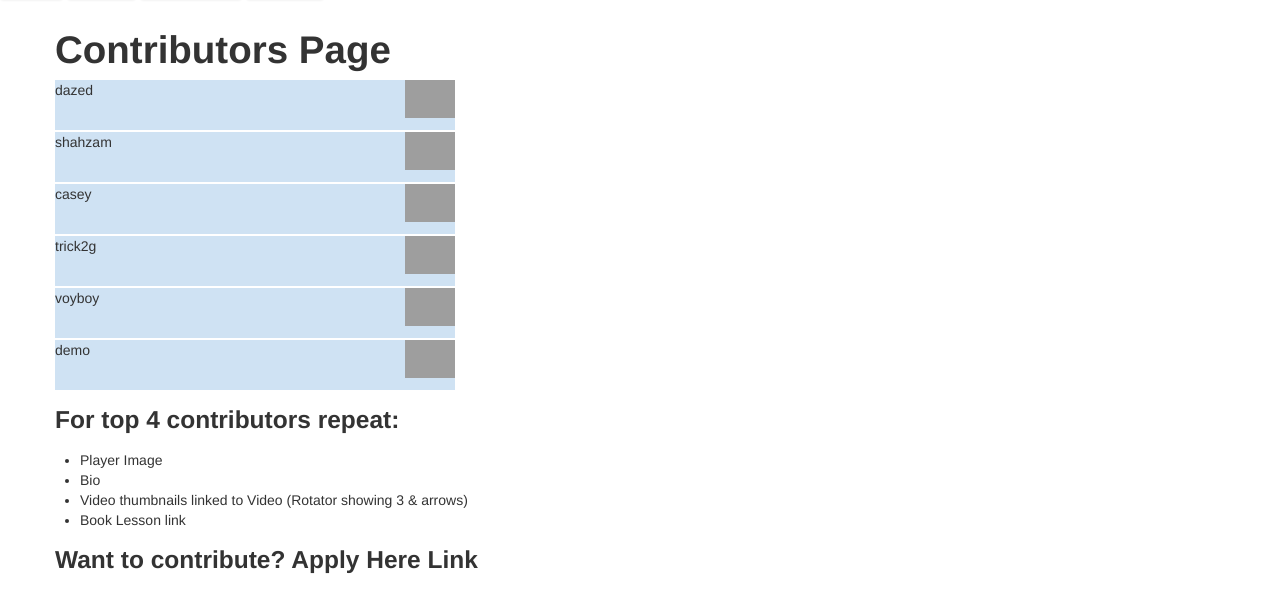
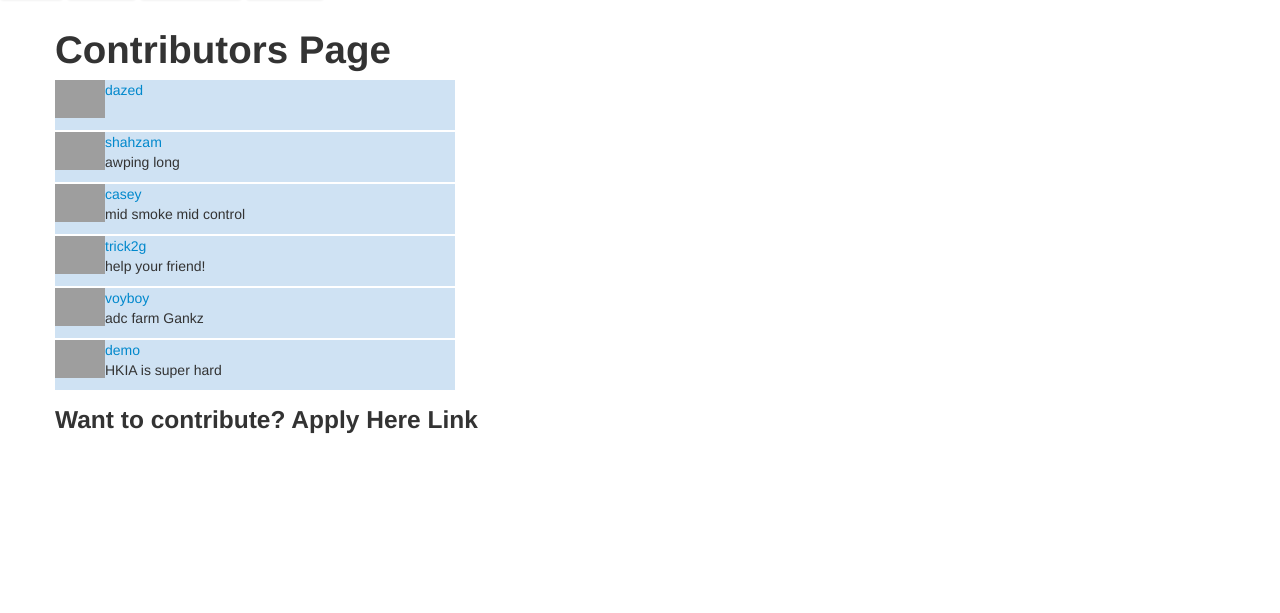
Before and after one commit to frsilent/gameguides, a Django app: page /contributors/ in a window 1280 px wide. Shown: the part 95-708 px from the top of the page. Run offline with Django 3.2, Linux system fonts and the light colour scheme; data comes from the database, SQL or seed files in the repository; grey boxes are pictures that could not be loaded.

Commit message:
Ironing out contributors page and switched to generic lsitview & detailview

```diff
--- a/game_guides/contributors/models.py
+++ b/game_guides/contributors/models.py
@@ -1,6 +1,8 @@
 from django.db import models
 from games.models import Game
 from django.conf import settings
+
+from guides.models import Guide
 
 class Contributor(models.Model):
     """
@@ -10,9 +12,13 @@ class Contributor(models.Model):
     class Meta:
         app_label = "contributors"
 
-    account = models.ForeignKey('accounts.Account') # Think this should exist but Joe says no. If removed a lot of these things will need to be ported over to User account
+    account = models.ForeignKey('accounts.Account')
     # games_played = models.ManyToManyField('games.Game')
     bio     = models.CharField(max_length=2048, default='', blank=True)
 
+    def get_guides(self):
+        guides = Guide.objects.filter(contributor = self.id)
+        return guides
+
     def __unicode__(self):
         return unicode(self.account)
--- a/game_guides/contributors/urls.py
+++ b/game_guides/contributors/urls.py
@@ -1,5 +1,11 @@
 from django.conf.urls import patterns, url
+from contributors.views import ContributorListView, ContributorDetailView
 
 urlpatterns = patterns('contributors.views',
-    url(r'^$', 'contributors', name='contributors-listing'),
+    url(r'^$', ContributorListView.as_view(), name='contributor-list'),
+    url(r'^(?P<slug>[-_\w]+)/$', ContributorDetailView.as_view(), name='contributor-detail'),
 )
+
+
+# url(r'^item/(?P<item_id>\d+)/$',                        'edit_item',            name='core-edit_item'),
+#     url(r'^(?P<section_id>\d+)/(?P<item_id>\d+)/$',         'edit_item',            name='core-edit_item'),
--- a/game_guides/contributors/views.py
+++ b/game_guides/contributors/views.py
@@ -1,13 +1,35 @@
 from django.http import HttpResponseRedirect
 from django.shortcuts import render_to_response
 from django.template import RequestContext
+from django.views.generic.list import ListView
+from django.views.generic.detail import DetailView
+from django.utils import timezone
 
 from models import Contributor
 
-def contributors(request):
-    contributors = Contributor.objects.all()
-    return render_to_response(
-        'contributors/index.html',
-        locals(),
-        context_instance=RequestContext(request)
-    )
+
+class ContributorListView(ListView):
+    model = Contributor
+
+    def get_context_data(self, **kwargs):
+        context = super(ContributorListView, self).get_context_data(**kwargs)
+        context['now'] = timezone.now()
+        return context
+
+
+class ContributorDetailView(DetailView):
+    model = Contributor
+    slug_field = 'id'
+
+    def get_context_data(self, **kwargs):
+        context = super(ContributorDetailView, self).get_context_data(**kwargs)
+        context['now'] = timezone.now()
+        return context
+
+# def contributors(request):
+#     contributors = Contributor.objects.all()
+#     return render_to_response(
+#         'contributors/index.html',
+#         locals(),
+#         context_instance=RequestContext(request)
+#     )
--- a/game_guides/game_guides/settings/base.py
+++ b/game_guides/game_guides/settings/base.py
@@ -78,8 +78,8 @@ STATICFILES_DIRS = (
 
 # See: https://docs.djangoproject.com/en/dev/ref/contrib/staticfiles/#staticfiles-finders
 STATICFILES_FINDERS = (
+    'django.contrib.staticfiles.finders.AppDirectoriesFinder',
     'django.contrib.staticfiles.finders.FileSystemFinder',
-    'django.contrib.staticfiles.finders.AppDirectoriesFinder',
 )
 ########## END STATIC FILE CONFIGURATION
 
@@ -162,6 +162,8 @@ DJANGO_APPS = (
     # 'django.contrib.sites',
     'django.contrib.messages',
     'django.contrib.staticfiles',
+    'grappelli',
+
 
     # Useful template tags:
     # 'django.contrib.humanize',
@@ -173,6 +175,8 @@ DJANGO_APPS = (
 
 THIRD_PARTY_APPS = (
     'south', # Database migration helpers
+    'endless_pagination', # Used for lazy pagination
+    'embed_video', # Vimeo embedding
 )
 
 # Apps specific for this project go here.
--- a/game_guides/game_guides/urls.py
+++ b/game_guides/game_guides/urls.py
@@ -5,6 +5,7 @@ from django.conf import settings
 admin.autodiscover()
 
 urlpatterns = patterns('',
+    (r'^grappelli/', include('grappelli.urls')),
     url(r'^admin/', include(admin.site.urls)),
 
     url(r'^$', 'game_guides.views.index', name='index'),
--- a/game_guides/guides/models.py
+++ b/game_guides/guides/models.py
@@ -1,4 +1,5 @@
 from django.db import models
+from embed_video.fields import EmbedVideoField
 
 class Guide(models.Model):
     """
@@ -9,10 +10,10 @@ class Guide(models.Model):
 
     name = models.CharField(max_length=128, default='', null=True, blank=True)
     description = models.CharField(max_length=2048)
+    video = EmbedVideoField()
 
     contributor = models.ForeignKey('contributors.Contributor')
     category = models.ForeignKey('categories.Category')
-    # game = models.ForeignKey('Game')
 
     def __unicode__(self):
         return unicode(self.name)
--- a/game_guides/static/css/project.css
+++ b/game_guides/static/css/project.css
@@ -11,6 +11,6 @@
     background-color: #CFE2F3;
 }
 .player-image {
-    float: right;
+    float: left;
 }
 /* END OVERRIDES BOOTSTRAP */
--- a/game_guides/templates/base.html
+++ b/game_guides/templates/base.html
@@ -8,7 +8,7 @@
     <meta name="description" content="">
     <meta name="author" content="">
 
-    <!-- Le styles -->
+    <!-- styles -->
     <link href="{% static 'css/bootstrap.min.css' %}" rel="stylesheet">
     <style>
       body {
@@ -31,9 +31,6 @@
   </head>
 
   <body>
-    <!-- Menu 1: Header image    Account/upgrade/logout
-         Menu 2: home/videos/contributors/lessons-->
-
     <div class="navbar navbar-inverse navbar-fixed-top">
       <div class="navbar-inner">
         <div class="container">
@@ -56,7 +53,7 @@
     <div class="navbar">
       <a class="btn" href="{% url 'index' %}">Home</a>
       <a class="btn" href="{% url 'guides-listing' %}">Videos</a>
-      <a class="btn" href="{% url 'contributors-listing' %}">Contributors</a>
+      <a class="btn" href="{% url 'contributor-list' %}">Contributors</a>
       <a class="btn" href="{% url 'lesson-booking' %}">Lessons</a>
     </div>
 
@@ -69,7 +66,7 @@
 
     </div>
 
-    <!-- Le javascript
+    <!-- javascript
     ================================================== -->
     <!-- Placed at the end of the document so the pages load faster -->
     <script src="http://code.jquery.com/jquery-latest.js"></script>
--- /dev/null
+++ b/game_guides/templates/contributors/contributor_list.html
@@ -0,0 +1,31 @@
+{% extends 'base.html' %}
+<div class="container">
+  <h1>{% block page_title %}Contributors Page{% endblock page_title %}</h1>
+  {% block content %}
+  {% for player in object_list %}
+  <div class="player-bar">
+    {% comment %}<span><a href="{% url 'player-detail' player=player.id %}" >{{ player.account.user }}</a></span>{% endcomment %}
+    <span><a href="{% url 'contributor-detail' player.id%}" >{{ player.account.user }}</a></span>
+    <img class="player-image" src="{{ MEDIA_URL }}{{ player.account.picture }}" height="50px" width="50px"></img>
+    <div class="player-guides">
+      {% for guide in player.get_guides.all %} {{ guide.name }} {% endfor %}
+    </div>
+  </div>
+  {% endfor %}
+  <h3>Want to contribute? Apply Here Link</h3>
+  {% endblock content %}
+</div>
+
+{% comment %}
+TODO: Eventually replace the costly get_guides_all with some kind of pagination.
+      Endless Pagination example below:
+
+        {% load endless %}
+
+        {% paginate entries %}
+        {% for entry in entries %}
+            {# your code to show the entry #}
+        {% endfor %}
+        {% show_pages %}
+
+{% endcomment %}
--- a/game_guides/templates/contributors/index.html
+++ /dev/null
@@ -1,21 +0,0 @@
-{% extends 'base.html' %}
-<div class="container">
-  <h1>{% block page_title %}Contributors Page{% endblock page_title %}</h1>
-
-  {% block content %}
-  {% for player in contributors %}
-  <div class="player-bar">
-    <span>{{ player.account.user }}</span>
-    <img class="player-image" src="{{ MEDIA_URL }}{{ player.account.picture }}" height="50px" width="50px"></img>
-  </div>
-  {% endfor %}
-  <h3>For top 4 contributors repeat:</h3>
-    <ul>
-        <li>Player Image</li>
-        <li>Bio</li>
-        <li>Video thumbnails linked to Video (Rotator showing 3 & arrows)</li>
-        <li>Book Lesson link</li>
-    </ul>
-    <h3>Want to contribute? Apply Here Link</h3>
-  {% endblock content %}
-</div>
--- a/requirements/base.txt
+++ b/requirements/base.txt
@@ -3,3 +3,5 @@ Django==1.6.1
 psycopg2==2.5.2
 Pillow==2.3.0
 South==0.8.4
+django-grappelli==2.5.1
+django-embed-video==0.7
```
Also changed, not shown: game_guides/templates/contributors/contributor_detail.html (added, +7 -0 lines).
